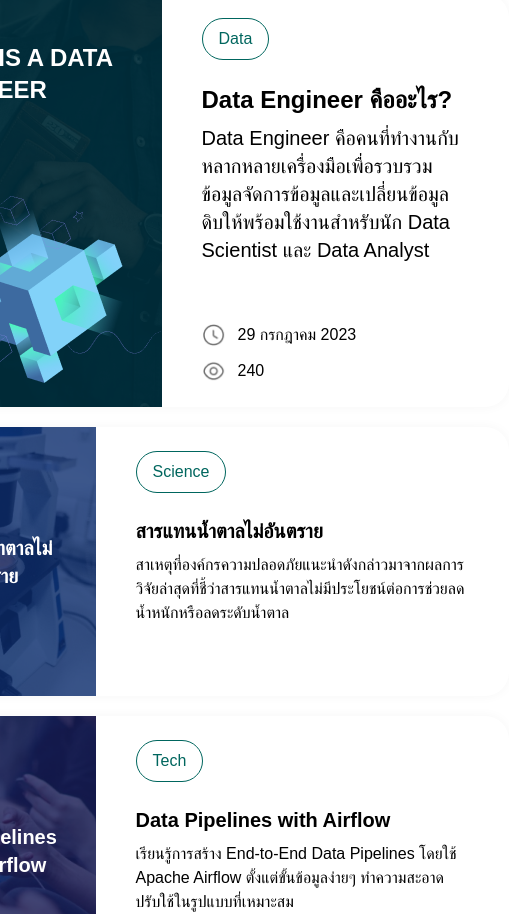
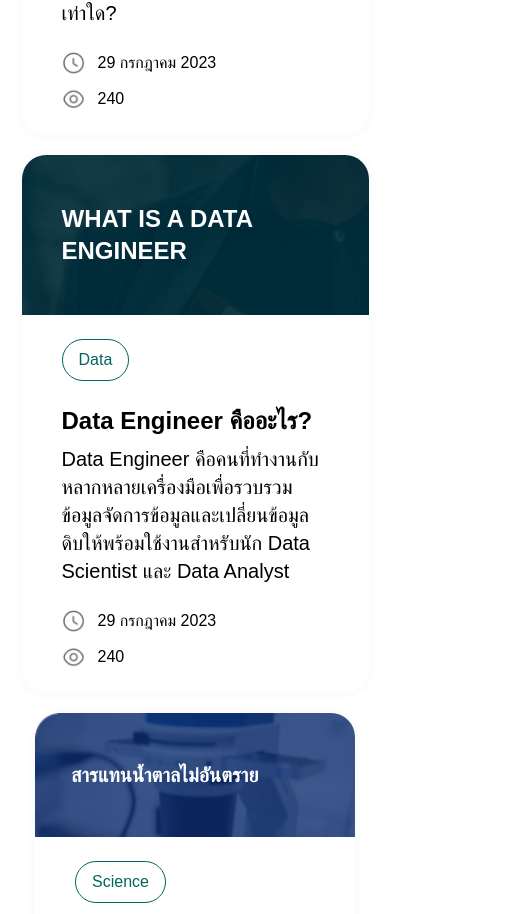
Before and after one commit to KongAtc/glonix-test, a Next.js app: page / in a window 390 px wide. Shown: the part 4302-5216 px from the top of the page, 509 px wide, since content can reach past the window. Built offline with nearby package versions, Linux system fonts and the light colour scheme; a web font is replaced by a local one.

Commit message:
faet: responsive blogs

```diff
--- a/src/app/components/MainContent.tsx
+++ b/src/app/components/MainContent.tsx
@@ -383,12 +383,12 @@ export default function MainContent() {
               return (
                 <div
                   key={`online-course-${blog.id}`}
-                  className="h-[413px] rounded-3xl w-[627px] flex justify-between"
+                  className="xl:h-[413px] rounded-3xl w-full xl:w-[627px] flex flex-col xl:flex-row justify-between"
                   style={{
                     boxShadow: "0px 0px 12px rgba(0, 0, 0, 0.04)",
                   }}>
                   <div
-                    className="font-bold w-[280px] text-2xl text-white px-10 py-12"
+                    className="font-bold xl:rounded-none rounded-t-3xl w-full object-cover bg-no-repeat bg-cover xl:w-[280px] text-2xl text-white px-10 py-12"
                     style={{
                       backgroundImage: `url('${blog.backgroundUrl}')`,
                     }}>
@@ -433,18 +433,18 @@ export default function MainContent() {
             {BLOGS.slice(2, BLOGS.length).map((blog) => (
               <div
                 key={`online-course-${blog.id}`}
-                className="h-[269px] rounded-3xl w-[627px] flex justify-between"
+                className="xl:h-[269px] rounded-3xl w-full xl:w-[627px] flex flex-col xl:flex-row justify-between"
                 style={{
                   boxShadow: "0px 0px 12px rgba(0, 0, 0, 0.04)",
                 }}>
                 <div
-                  className="font-bold w-[214px] text-xl text-white text-center px-9 flex items-center py-12"
+                  className="font-bold xl:rounded-none rounded-t-3xl bg-no-repeat bg-cover xl:w-[214px] text-xl text-white text-center px-9 flex items-center py-12"
                   style={{
                     backgroundImage: `url('${blog.backgroundUrl}')`,
                   }}>
                   <p>{blog.title}</p>
                 </div>
-                <div className="flex flex-col justify-between w-[413px] gap-6 px-10 py-6">
+                <div className="flex flex-col justify-between w-full xl:w-[413px] gap-6 px-10 py-6">
                   <div className="space-y-6">
                     <p className="py-2 px-4 border border-secondary text-secondary rounded-full w-fit">
                       {blog.type}
```
